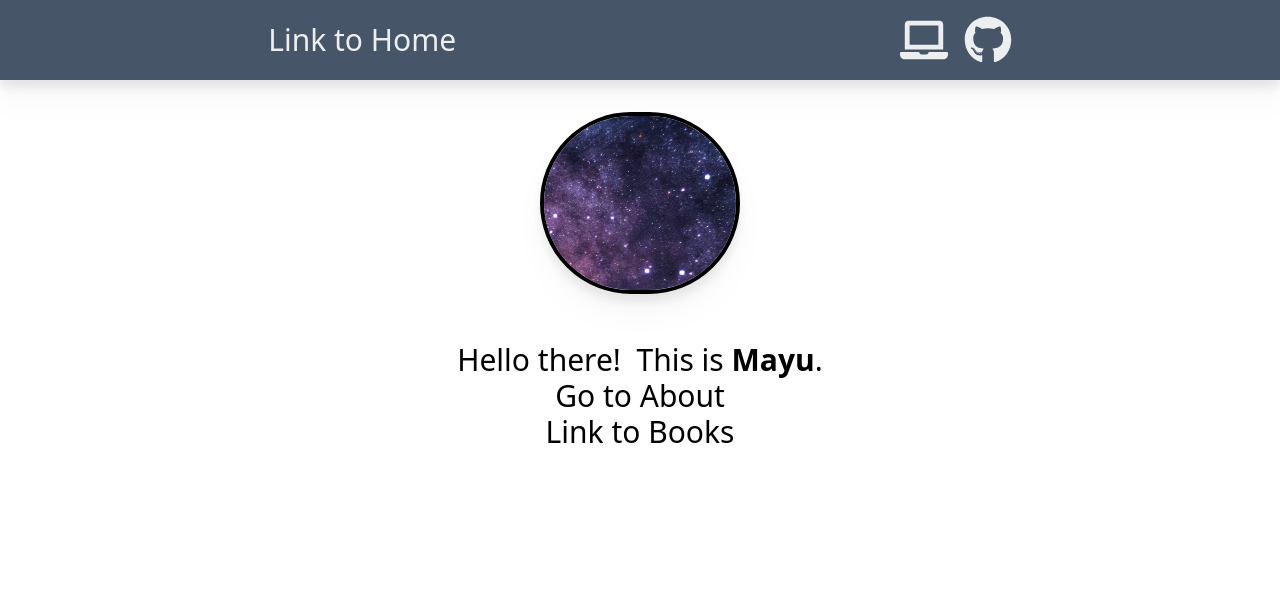
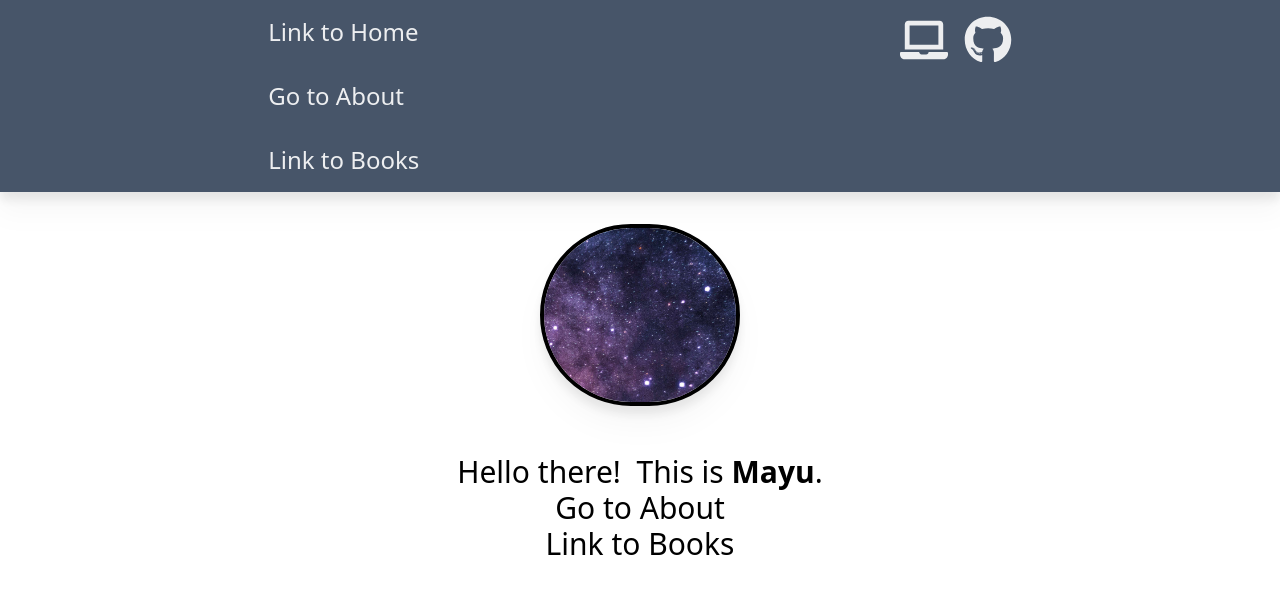
Before and after one commit to MayuRuru/NextNotes, a Next.js app: page / in a window 1280 px wide. Shown: the top 594 px of the page. Built offline with nearby package versions, Linux system fonts and the light colour scheme.

Commit message:
Add links to navbar from home

```diff
--- a/app/components/Navbar.tsx
+++ b/app/components/Navbar.tsx
@@ -5,12 +5,26 @@ export default function Navbar() {
   return (
     <nav className="bg-slate-600 p-4 sticky top-0 drop-shadow-xl z-10">
       <div className="prose prose-xl mx-auto flex justify-between flex-col sm:flex-row">
-        <h1 className="text-3xl font-bold text-white grid place-content-center mb-2 md:mb-0">
+        <h1 className="text-2xl font-bold text-white grid place-content-center mb-2 md:mb-0">
           <Link
             href="/"
             className="text-white/90 no-underline hover:text-white"
           >
             Link to Home
+          </Link>
+          <br />
+          <Link
+            href="/about"
+            className="text-white/90 no-underline hover:text-white"
+          >
+            Go to About
+          </Link>
+          <br />
+          <Link
+            href="/books"
+            className="text-white/90 no-underline hover:text-white"
+          >
+            Link to Books
           </Link>
         </h1>
         <div className="flex flex-row justify-center sm:justify-evenly align-middle gap-4 text-white text-4xl lg:text-5xl">
```
